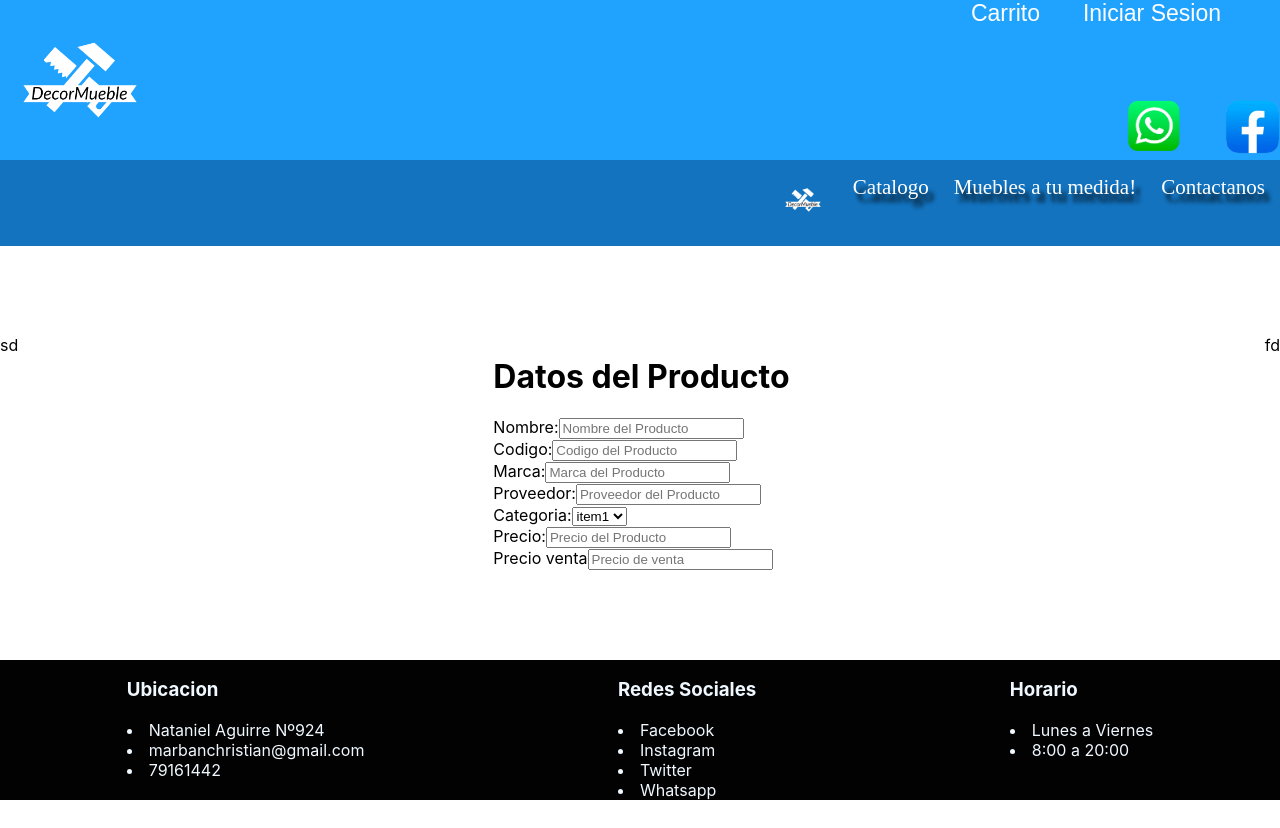
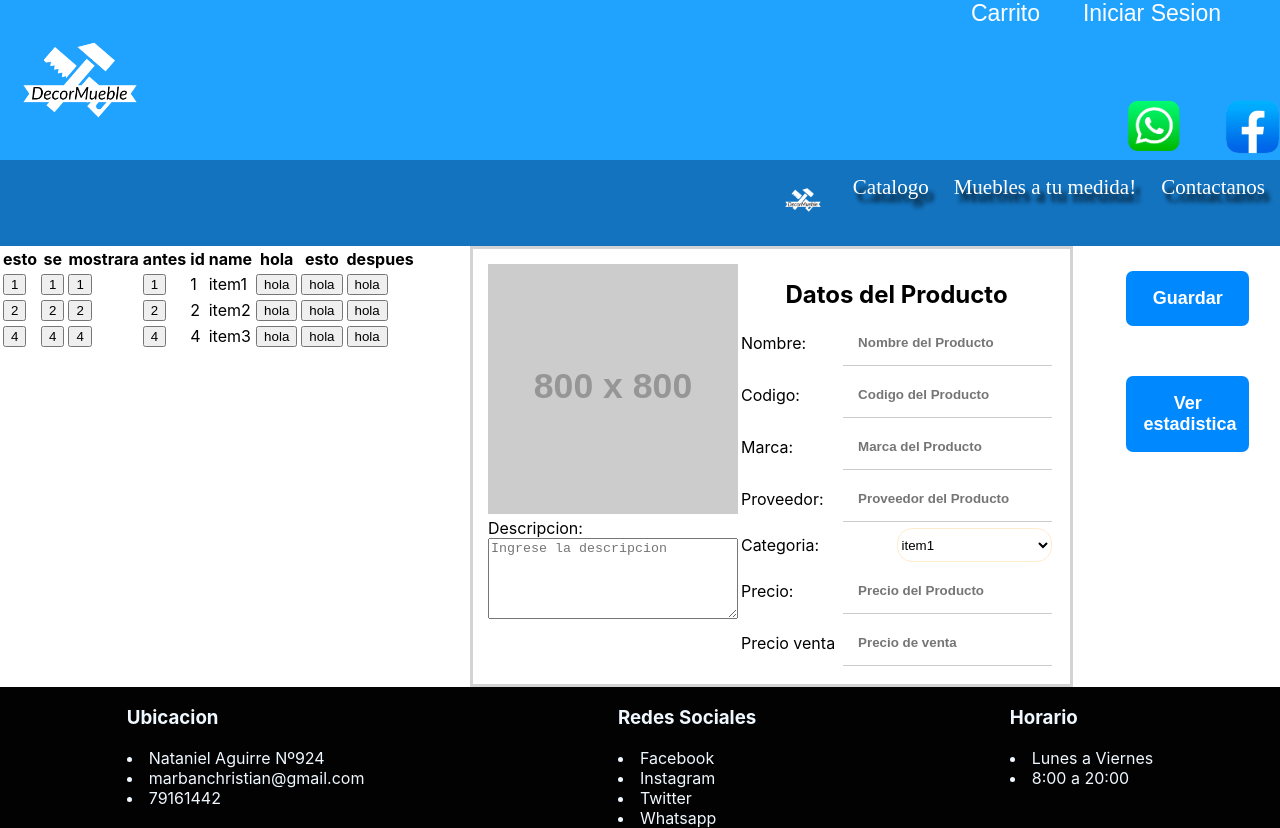
Before and after one commit to onilinkman/ecomereceModel, a React (Create React App) app: page /addItem in a window 1280 px wide. Before the commit the page ends 800 px from the top, so only its background shows below. Built offline with nearby package versions, Linux system fonts and the light colour scheme.

Commit message:
Se inicio la creacion de un nuevo componente para generar tablas mediante un json

```diff
--- a/src/components/items/addItem.js
+++ b/src/components/items/addItem.js
@@ -1,7 +1,9 @@
 import React from "react";
-import ComboBox from "./comboBox";
+
+import FormItem from "./formItem";
 
 import "../../style/items/addItem.css";
+import TableLibrary from "../table";
 
 class AddItem extends React.Component {
   render() {
@@ -10,73 +12,90 @@ class AddItem extends React.Component {
       { id: 2, name: "item2" },
       { id: 3, name: "item3" },
     ];
+    var dataTable = [
+      { id: 1, name: "item1" },
+      { id: 2, name: "item2" },
+      { id: 4, name: "item3" },
+    ];
+
+    var skipHeader = new Map();
     return (
       <div className="addItem-container">
-        <div className="addItem-list">sd</div>
+        <div className="addItem-list">
+          <TableLibrary
+            data={dataTable}
+            headerExtraAfter={[
+              {
+                hola: (data, index) => {
+                  return <button onClick={() => alert(data.id)}>hola</button>;
+                },
+              },
+              {
+                esto: (data, index) => {
+                  return <button onClick={() => alert(data.id)}>hola</button>;
+                },
+              },
+              {
+                despues: (data, index) => {
+                  return <button onClick={() => alert(data.id)}>hola</button>;
+                },
+              },
+            ]}
+            headerExtraBefore={[
+              {
+                esto: (data, index) => {
+                  return <button>{data.id}</button>;
+                },
+              },
+              {
+                se: (data, index) => {
+                  return <button>{data.id}</button>;
+                },
+              },
+              {
+                mostrara: (data, index) => {
+                  return <button>{data.id}</button>;
+                },
+              },
+              {
+                antes: (data, index) => {
+                  return <button>{data.id}</button>;
+                },
+              },
+            ]}
+            skipHeader={skipHeader}
+          />
+        </div>
         <div className="addItem-form">
           <div className="addItem-container-form">
-            <div className="addItem-details"></div>
-            <div className="addItem-form">
-              <h1>Datos del Producto</h1>
-              <div className="addItem-data">
-                <div className="addItem-input-container">
-                  <label htmlFor="addItem_Name">Nombre:</label>
-                  <input
-                    type="text"
-                    placeholder="Nombre del Producto"
-                    id="addItem_Name"
-                  />
-                </div>
-                <div className="addItem-input-container">
-                  <label htmlFor="addItem_codigo">Codigo:</label>
-                  <input
-                    type="text "
-                    placeholder="Codigo del Producto"
-                    id="addItem_codigo"
-                  />
-                </div>
-                <div className="addItem-input-container">
-                  <label htmlFor="addItem_marca">Marca:</label>
-                  <input
-                    type="text"
-                    placeholder="Marca del Producto"
-                    id="addItem_marca"
-                  />
-                </div>
-                <div className="addItem-input-container">
-                  <label htmlFor="addItem_proveedor">Proveedor:</label>
-                  <input
-                    type="text"
-                    placeholder="Proveedor del Producto"
-                    id="addItem_proveedor"
-                  />
-                </div>
-                <div className="addItem-input-container">
-                  <label>Categoria:</label>
-                  {/* hacer que haga una peticion al server para obtener data */}
-                  <ComboBox data={data} />
-                </div>
-                <div className="addItem-input-container">
-                  <label htmlFor="addItem_precio">Precio:</label>
-                  <input
-                    type="text"
-                    placeholder="Precio del Producto"
-                    id="addItem_precio"
-                  />
-                </div>
-                <div className="addItem-input-container">
-                  <label htmlFor="addItem_precio_venta">Precio venta</label>
-                  <input
-                    type="text"
-                    placeholder="Precio de venta"
-                    id="addItem_precio_venta"
-                  />
-                </div>
+            <div className="addItem-img-det">
+              <picture className="addItem-image">
+                <source
+                  srcSet="https://via.placeholder.com/150"
+                  media="screen and (max-width: 360px)"
+                />
+                <img src="https://via.placeholder.com/800" alt="" />
+              </picture>
+              <div className="addItem-detail">
+                <label htmlFor="addItem_detail_input">Descripcion:</label>
+                <textarea
+                  type="text"
+                  placeholder="Ingrese la descripcion"
+                  id="addItem_detail_input"
+                  rows={5}
+                />
               </div>
+            </div>
+            <div className="addItem-form-item">
+              <h1 className="addItem-title">Datos del Producto</h1>
+              <FormItem data={data} />
             </div>
           </div>
         </div>
-        <div className="addItem-buttons">fd</div>
+        <div className="addItem-buttons">
+          <button className="addItem-button">Guardar</button>
+          <button className="addItem-button">Ver estadistica</button>
+        </div>
       </div>
     );
   }
--- a/src/components/items/comboBox.js
+++ b/src/components/items/comboBox.js
@@ -3,7 +3,15 @@ import React from "react";
 class ComboBox extends React.Component {
   render() {
     return (
-      <select>
+      <select
+        style={{
+          borderRadius: "15px",
+          height: "34px",
+          width: "50%",
+          borderColor: "blanchedalmond",
+          background: "border-box",
+        }}
+      >
         {this.props.data.map((item) => {
           return (
             <option key={item.id} value={item.id}>
--- /dev/null
+++ b/src/components/items/formItem.js
@@ -0,0 +1,69 @@
+import React from "react";
+
+import ComboBox from "./comboBox";
+
+import "../../style/items/formItem.css";
+
+class FormItem extends React.Component {
+  render() {
+    return (
+      <div className="addItem-data">
+        <div className="addItem-input-container">
+          <label htmlFor="addItem_Name">Nombre:</label>
+          <input
+            type="text"
+            placeholder="Nombre del Producto"
+            id="addItem_Name"
+          />
+        </div>
+        <div className="addItem-input-container">
+          <label htmlFor="addItem_codigo">Codigo:</label>
+          <input
+            type="text"
+            placeholder="Codigo del Producto"
+            id="addItem_codigo"
+          />
+        </div>
+        <div className="addItem-input-container">
+          <label htmlFor="addItem_marca">Marca:</label>
+          <input
+            type="text"
+            placeholder="Marca del Producto"
+            id="addItem_marca"
+          />
+        </div>
+        <div className="addItem-input-container">
+          <label htmlFor="addItem_proveedor">Proveedor:</label>
+          <input
+            type="text"
+            placeholder="Proveedor del Producto"
+            id="addItem_proveedor"
+          />
+        </div>
+        <div className="addItem-input-container">
+          <label>Categoria:</label>
+          {/* hacer que haga una peticion al server para obtener data */}
+          <ComboBox data={this.props.data} />
+        </div>
+        <div className="addItem-input-container">
+          <label htmlFor="addItem_precio">Precio:</label>
+          <input
+            type="text"
+            placeholder="Precio del Producto"
+            id="addItem_precio"
+          />
+        </div>
+        <div className="addItem-input-container">
+          <label htmlFor="addItem_precio_venta">Precio venta</label>
+          <input
+            type="text"
+            placeholder="Precio de venta"
+            id="addItem_precio_venta"
+          />
+        </div>
+      </div>
+    );
+  }
+}
+
+export default FormItem;
--- /dev/null
+++ b/src/components/table.js
@@ -0,0 +1,82 @@
+import React from "react";
+
+class TableLibrary extends React.Component {
+  CreateTable() {
+    if (this.props.data.length > 0) {
+      var dataKeys = Object.keys(this.props.data[0]);
+      return (
+        <table className={this.props.className}>
+          <thead>{this.CreateTableHeader(this.props.data, dataKeys)}</thead>
+          <tbody>{this.CreateBody(this.props.data, dataKeys)}</tbody>
+        </table>
+      );
+    }
+  }
+
+  /**
+   * Crea la cabecera de las tablas en base a los datos que se le pasan
+   * @param {*} data
+   */
+  CreateTableHeader(data, dataKeys) {
+    if (typeof data === "object") {
+      var newTh = dataKeys.map((key) => {
+        if (!this.props.skipHeader?.has(key)) {
+          return <th key={key}>{key}</th>;
+        }
+      });
+      return (
+        <tr>
+          {this.AddHeaderExtra(this.props.headerExtraBefore)}
+          {newTh}
+          {this.AddHeaderExtra(this.props.headerExtraAfter)}
+        </tr>
+      );
+    }
+  }
+
+  AddHeaderExtra(data) {
+    if (typeof data === "object") {
+      var newTh = data.map((obj) => {
+        let key = Object.keys(obj)[0];
+        return <th key={key}>{key}</th>;
+      });
+      return newTh;
+    }
+  }
+
+  CreateBody(data, dataKeys) {
+    var newTrs = data.map((obj, i) => {
+      return (
+        <tr key={i}>
+          {this.addRowExtraAction(obj, i, this.props.headerExtraBefore)}
+          {this.AddRow(i, data, dataKeys)}
+          {this.addRowExtraAction(obj, i, this.props.headerExtraAfter)}
+        </tr>
+      );
+    });
+    return newTrs;
+  }
+
+  addRowExtraAction(data, row, dataMap) {
+    return dataMap?.map((key) => {
+      let keyName = Object.keys(key)[0];
+      return <td key={keyName}>{key[keyName](data, row)}</td>;
+    });
+  }
+
+  AddRow(row, data, dataKeys) {
+    var newTd = dataKeys?.map((key) => {
+      if (!this.props.skipHeader?.has(key)) {
+        return <td key={key}>{data[row][key]}</td>;
+      }
+    });
+
+    return newTd;
+  }
+
+  render() {
+    return <div>{this.CreateTable()}</div>;
+  }
+}
+
+export default TableLibrary;
--- a/src/style/items/addItem.css
+++ b/src/style/items/addItem.css
@@ -2,3 +2,56 @@
   display: flex;
   justify-content: space-between;
 }
+
+.addItem-container-form {
+  display: flex;
+  padding: 15px;
+  border: solid;
+  border-color: lightgrey;
+}
+
+.addItem-img-det {
+  display: flex;
+  flex-direction: column;
+}
+
+picture img {
+  width: 250px;
+  height: 250px;
+  object-fit: cover;
+}
+
+.addItem-detail {
+  display: grid;
+}
+
+.addItem-title {
+  font-size: 1.5rem;
+  font-weight: bold;
+  margin-bottom: 0.5rem;
+  text-align: center;
+}
+
+.addItem_detail_input {
+  height: 65px;
+}
+
+.addItem-buttons {
+  display: flex;
+  flex-direction: column;
+  width: 12%;
+}
+
+.addItem-button {
+  margin-top: 25px;
+  margin-bottom: 25px;
+  padding: 17px;
+  background: #0088ff;
+  border-radius: 7px;
+  color: white;
+  border: none;
+  width: 80%;
+  min-width: 100px;
+  font-size: large;
+  font-weight: bolder;
+}
--- /dev/null
+++ b/src/style/items/formItem.css
@@ -0,0 +1,17 @@
+.addItem-input-container {
+  display: flex;
+  justify-content: space-between;
+  padding: 3px;
+  align-items: center;
+}
+
+.addItem-input-container label {
+  margin-right: 8px;
+}
+
+.addItem-input-container input {
+  border: none;
+  border-bottom: 1px solid #ccc;
+  padding: 15px;
+  font-weight: bold;
+}
```
